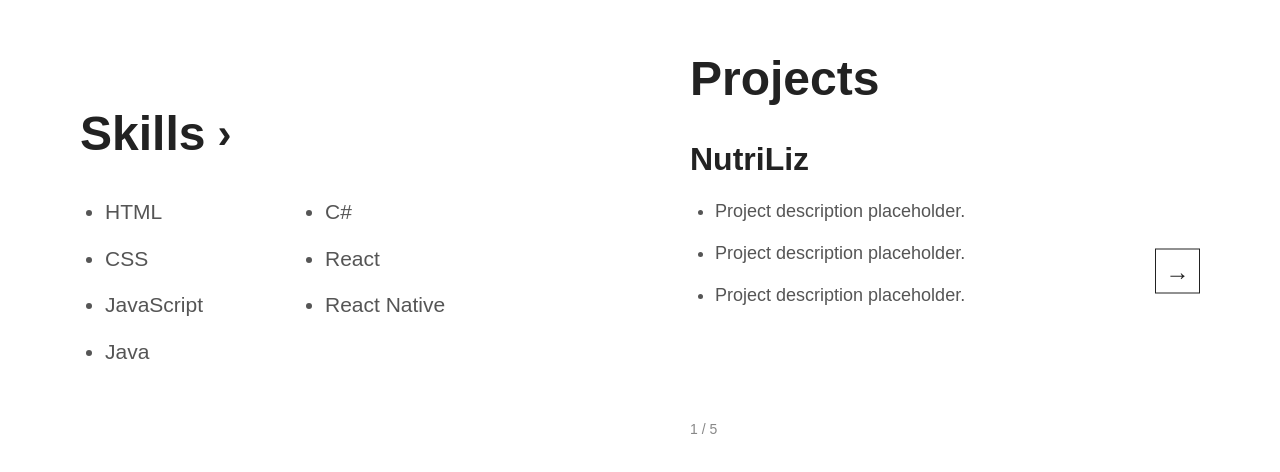
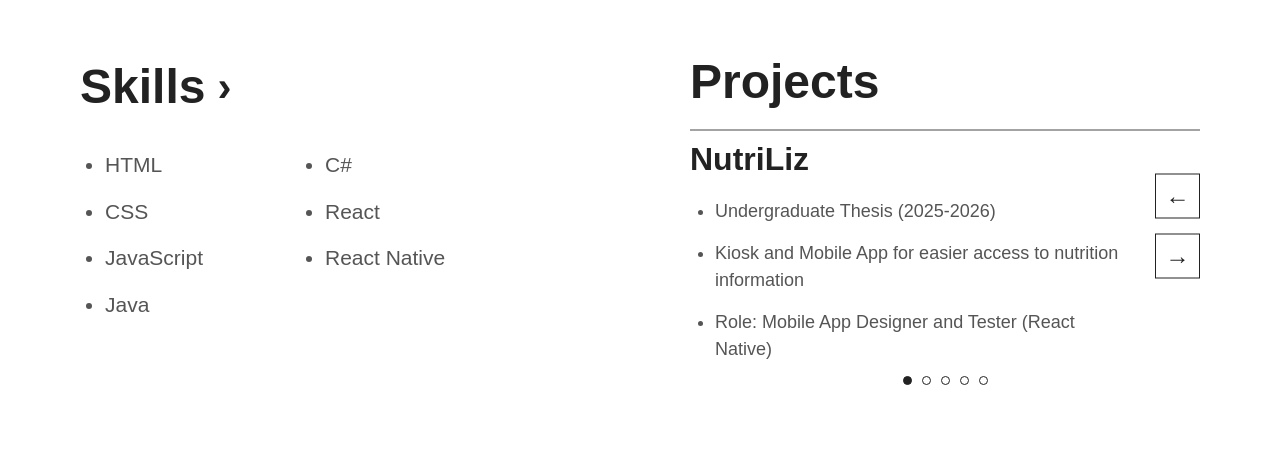
Before and after one commit to allyuh/portfolioo, a Vue app: page / in a window 1280 px wide. Shown: the part 1776-2248 px from the top of the page. Built offline with nearby package versions, Linux system fonts and the light colour scheme.

Commit message:
3rd push (got lazy typing)

```diff
--- a/src/components/SkillsSection.vue
+++ b/src/components/SkillsSection.vue
@@ -7,7 +7,7 @@ const selectedSkillCategory = ref('Skills')
 const skillCategoryOptions = [
   'Skills',
   'IDE',
-  'Hardware',
+  'Hardware and Database',
   'Soft Skills'
 ]
 const skillCategories = {
@@ -24,7 +24,7 @@ const skillCategories = {
     ['Arduino IDE', 'XAMPP']
   ],
 
-  Hardware: [
+  'Hardware and Database': [
     ['Arduino UNO R3', 'SQL'],
     ['Sensors for Arduino']
   ],
@@ -46,41 +46,41 @@ const projects = [
   {
     name: 'NutriLiz',
     descriptions: [
-      'Project description placeholder.',
-      'Project description placeholder.',
-      'Project description placeholder.'
+      'Undergraduate Thesis (2025-2026)',
+      'Kiosk and Mobile App for easier access to nutrition information',
+      'Role: Mobile App Designer and Tester (React Native)'
     ]
   },
   {
     name: 'ReeLiz',
     descriptions: [
-      'Project description placeholder.',
-      'Project description placeholder.',
-      'Project description placeholder.'
+      'Cognate Project (2025)',
+      'Movie Listing and Ticketing System ',
+      'Role: Website Designer (Bootstrap, JS, CSS) '
     ]
   },
   {
     name: 'OGAE',
     descriptions: [
-      'Project description placeholder.',
-      'Project description placeholder.',
-      'Project description placeholder.'
+      'Cognate Project (2024)',
+      'Arduino-Enabled Greenhouse Monitoring System',
+      'Role: C++ Software Developer - Backend via Arduino IDE'
     ]
   },
   {
     name: 'DentaLiz',
     descriptions: [
-      'Project description placeholder.',
-      'Project description placeholder.',
-      'Project description placeholder.'
+      'Software Design Project (2024)',
+      'Dashboard & Management System ',
+      'Role: C# Software Developer UI Designer - Backend & Local hosting '
     ]
   },
   {
     name: 'PotatoLiz',
     descriptions: [
-      'Project description placeholder.',
-      'Project description placeholder.',
-      'Project description placeholder.'
+      'Advanced Programming Project (2024)',
+      'Point of Sale (POS) System',
+      'Role: Software Developer & UI Designer - Backend & Local hosting'
     ]
   }
 ]
@@ -88,16 +88,15 @@ const projects = [
 const currentProject = ref(0)
 
 const nextProject = () => {
-  if (currentProject.value < projects.length - 1) {
-    currentProject.value++
-  }
+  currentProject.value =
+    (currentProject.value + 1) % projects.length
 }
 
 const previousProject = () => {
-  if (currentProject.value > 0) {
-    currentProject.value--
+  currentProject.value =
+    (currentProject.value - 1 + projects.length) % projects.length
 }
-}
+
 </script>
 
 <template>
@@ -111,6 +110,10 @@ const previousProject = () => {
 
       <button
         class="skills-heading"
+        :class="{
+          'long-category': selectedSkillCategory === 'Hardware and Database' ||
+                          selectedSkillCategory === 'Soft Skills'
+        }"
         @click="showSkillMenu = !showSkillMenu"
       >
         {{ selectedSkillCategory }}
@@ -173,9 +176,13 @@ const previousProject = () => {
     <!-- RIGHT SIDE -->
     <div class="projects-content">
 
+    <div class="projects-title">
       <h2 class="projects-heading">
         Projects
       </h2>
+
+      <div class="projects-line"></div>
+    </div>
 
 
       <!-- Project Carousel -->
@@ -192,8 +199,8 @@ const previousProject = () => {
 
           <ul>
             <li
-              v-for="description in projects[currentProject].descriptions"
-              :key="description"
+              v-for="(description, index) in projects[currentProject].descriptions"
+              :key="index"
             >
               {{ description }}
             </li>
@@ -202,11 +209,19 @@ const previousProject = () => {
         </div>
 
 
-        <!-- Right Arrow -->
+        <!-- Previous Arrow -->
+        <button
+          class="project-previous"
+          @click="previousProject"
+          aria-label="Previous project"
+        >
+          ←
+        </button>
+
+        <!-- Next Arrow -->
         <button
           class="project-next"
           @click="nextProject"
-          :disabled="currentProject === projects.length - 1"
           aria-label="Next project"
         >
           →
@@ -215,21 +230,21 @@ const previousProject = () => {
       </div>
 
 
-      <!-- Project Counter -->
-      <div class="project-counter">
-        {{ currentProject + 1 }} / {{ projects.length }}
+      <!-- Pagination -->
+      <div class="project-pagination">
+
+        <button
+          v-for="(project, index) in projects"
+          :key="project.name"
+          class="pagination-dot"
+          :class="{ active: currentProject === index }"
+          @click="currentProject = index"
+          :aria-label="`Go to ${project.name}`"
+        >
+        </button>
+
       </div>
 
-
-      <!-- Previous Arrow -->
-      <button
-        v-if="currentProject > 0"
-        class="project-previous"
-        @click="previousProject"
-        aria-label="Previous project"
-      >
-        ←
-      </button>
 
     </div>
 
--- a/src/style.css
+++ b/src/style.css
@@ -482,6 +482,7 @@ a {
   color: #555555;
   text-decoration: none;
   font-weight: 600;
+
 }
 
 .skills-link:hover {
@@ -499,7 +500,7 @@ a {
   max-width: 1200px;
   margin: 0 auto;
 
-  padding: 120px 40px 80px;
+  padding: 70px 40px 80px;
 
   display: grid;
   grid-template-columns: 1fr 1fr;
@@ -519,8 +520,9 @@ a {
 
 .skills-content {
   position: relative;
+  width: 500px;
 
-  width: 500px;
+  transform: translateY(-22px);
 }
 
 
@@ -538,7 +540,7 @@ a {
   background: transparent;
 
   font-family: inherit;
-  font-size: 48px;
+  font-size: 45px;
   font-weight: 700;
 
   color: #222222;
@@ -547,9 +549,13 @@ a {
 
   display: flex;
   align-items: center;
-  gap: 15px;
+  gap: 10px;
+  text-align: left;
 }
 
+.skills-heading.long-category {
+  font-size: 40px;
+}
 
 /* Arrow */
 
@@ -563,10 +569,6 @@ a {
   transform: rotate(90deg);
 }
 
-
-/* ========================================
-   SKILLS DROPRIGHT MENU
-======================================== */
 
 /* ========================================
    SKILLS DROPRIGHT MENU
@@ -637,16 +639,18 @@ a {
 
   background: #ffffff;
 
-  border: 1px solid #dddddd;
+  border: 1px solid #d1d0d0;
 
-  box-shadow: 5px 5px 0 #222222;
+  box-shadow: 5px 5px 0 #8f8f8f;
 
   z-index: 10;
 }
 
+.skills-menu button {
+  width: auto;
 
-.skills-menu button {
-  width: 100%;
+  display: inline-flex;
+  align-items: center;
 
   padding: 12px 20px;
 
@@ -655,7 +659,6 @@ a {
 
   font-family: inherit;
   font-size: 17px;
-
   text-align: left;
 
   color: #555555;
@@ -747,12 +750,24 @@ a {
 }
 
 .projects-heading {
-  margin: 0 0 35px;
+  margin-bottom: 20px;
 
   font-size: 48px;
   font-weight: 700;
 
   color: #222222;
+}
+
+.projects-title {
+  display: inline-block;
+}
+
+.projects-line {
+  width: 510px;
+  height: 2px;
+  margin-bottom: 10px;
+
+  background: #a3a3a3;
 }
 
 
@@ -763,12 +778,14 @@ a {
 .project-carousel {
   position: relative;
 
-  min-height: 260px;
+  min-height: 190px;
 
-  padding-right: 50px;
+  padding-right: 70px;
 }
 
 .project-card {
+  height: 210px;
+
   animation: projectSwipeIn 0.4s ease;
 }
 
@@ -797,6 +814,8 @@ a {
 .project-card ul {
   margin: 0;
   padding-left: 25px;
+
+  height: 130px;
 }
 
 .project-card li {
@@ -834,47 +853,55 @@ a {
   cursor: pointer;
 }
 
+
 .project-next:hover {
   background: #222222;
   color: #ffffff;
 }
 
-.project-next:disabled {
-  opacity: 0.25;
-  cursor: default;
-}
-
-.project-next:disabled:hover {
-  background: #ffffff;
-  color: #222222;
-}
 
 
 /* ========================================
    PREVIOUS PROJECT
 ======================================== */
 
-.project-previous {
+.project-previous,
+.project-next {
   position: absolute;
 
-  left: 0;
-  bottom: 0;
+  right: 0;
 
-  width: 40px;
-  height: 40px;
+  width: 45px;
+  height: 45px;
 
-  border: none;
-  background: transparent;
+  border: 1px solid #222222;
+  background: #ffffff;
 
-  font-size: 22px;
-
-  color: #555555;
+  font-size: 24px;
+  color: #222222;
 
   cursor: pointer;
 }
+/* Previous - ABOVE */
+.project-previous {
+  top: calc(50% - 50px);
 
-.project-previous:hover {
-  color: #222222;
+  transform: translateY(-50%);
+}
+
+
+/* Next - BELOW */
+.project-next {
+  top: calc(50% + 10px);
+
+  transform: translateY(-50%);
+}
+
+
+.project-previous:hover,
+.project-next:hover {
+  background: #222222;
+  color: #ffffff;
 }
 
 
@@ -882,12 +909,33 @@ a {
    PROJECT COUNTER
 ======================================== */
 
-.project-counter {
-  margin-top: 20px;
+.project-pagination {
+  display: flex;
 
-  font-size: 14px;
+  justify-content: center;
+  align-items: center;
 
-  color: #888888;
+  gap: 10px;
+
+  margin-top: 25px;
+}
+
+.pagination-dot {
+  width: 9px;
+  height: 9px;
+
+  padding: 0;
+
+  border: 1px solid #222222;
+  border-radius: 50%;
+
+  background: #ffffff;
+
+  cursor: pointer;
+}
+
+.pagination-dot.active {
+  background: #222222;
 }
 
 /* ========================================
@@ -1074,12 +1122,10 @@ a {
 
   .about-section {
     min-height: auto;
-
-  padding: 100px 25px;
+    padding: 30px 25px 100px;
 
     flex-direction: column;
     align-items: flex-start;
-
     gap: 40px;
   }
 
@@ -1127,11 +1173,6 @@ a {
   }
 
 
-/* Skills heading */
-
-.skills-heading {
-  font-size: 40px;
-}
 
 
   /* Mobile dropright menu */
@@ -1161,15 +1202,7 @@ a {
   }
 
 
-/* Projects */
 
-.projects-heading {
-  font-size: 40px;
-}
-
-.project-carousel {
-  min-height: 280px;
-}
 
   .project-card h3 {
     font-size: 28px;
```
Lines whose indentation alone changed are shown as unchanged.
